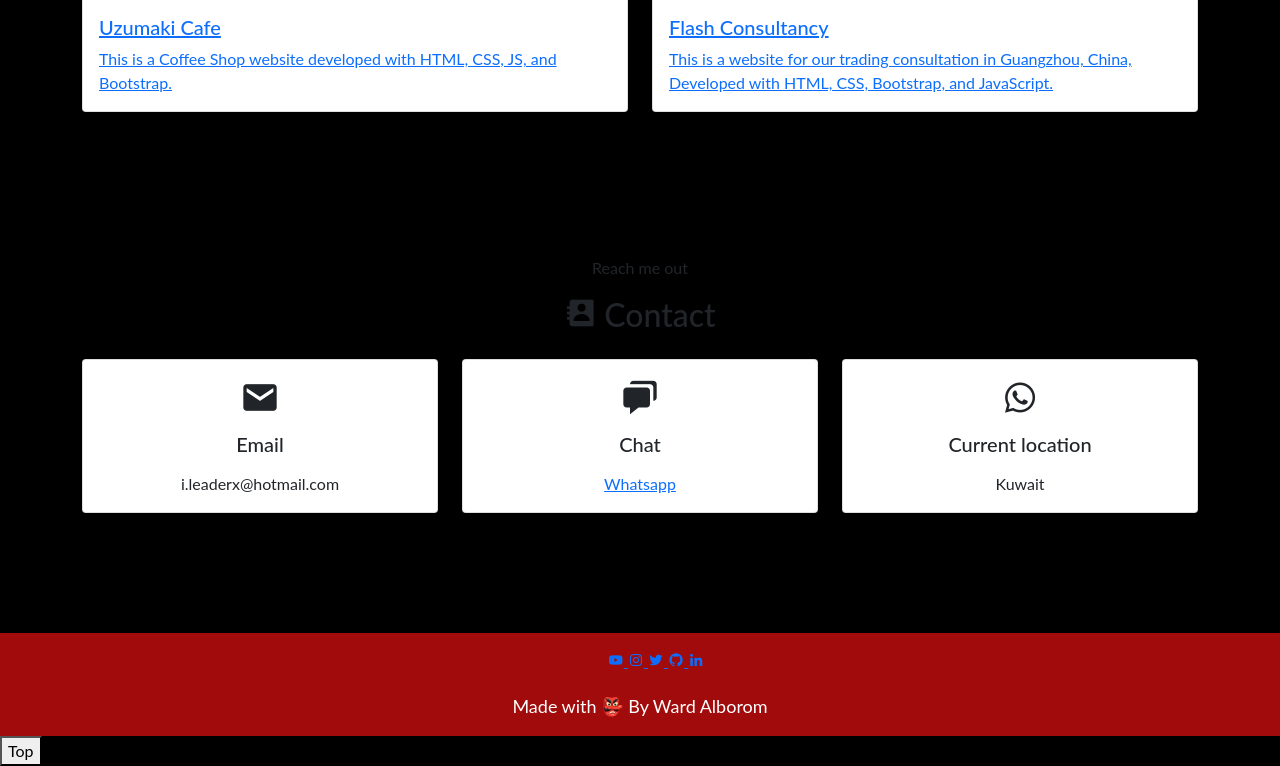
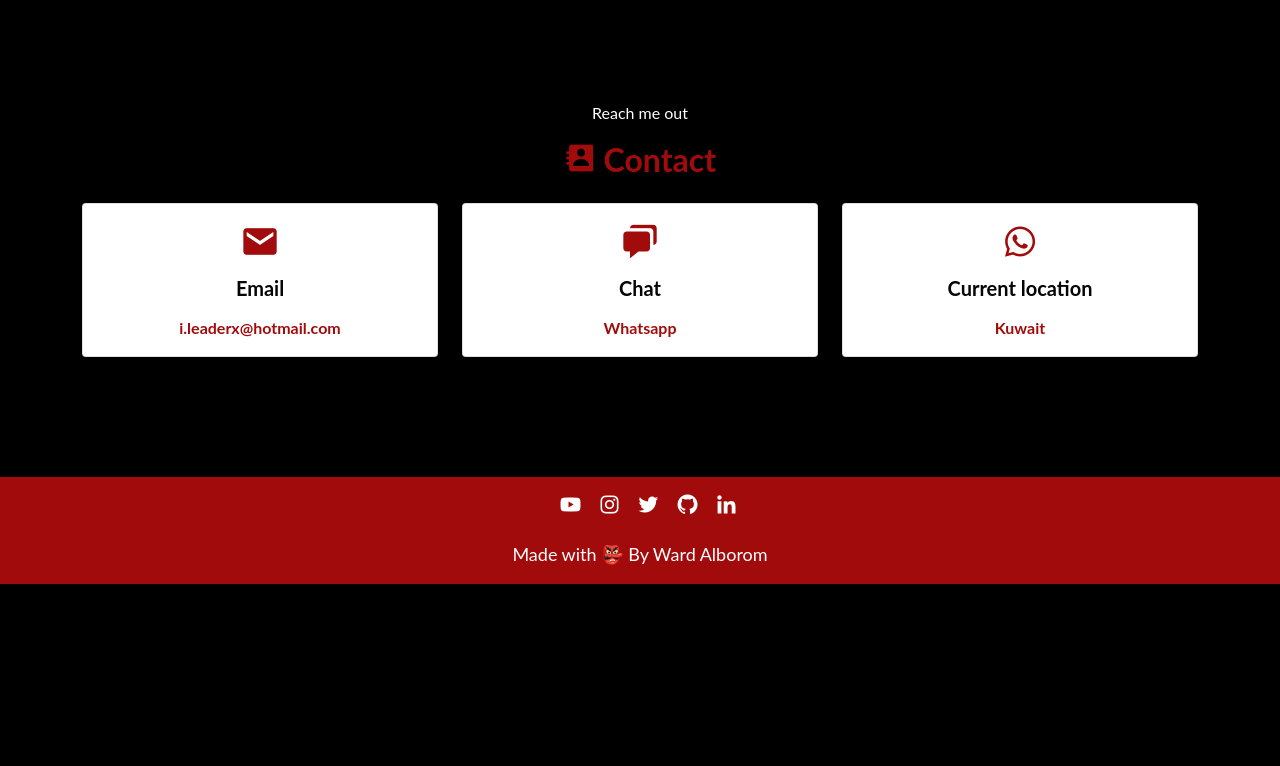
Before and after one commit to ileaderx/ward.website, a PHP site: page /index.html in a window 1280 px wide. Shown: the part 3161-3927 px from the top of the page. After the commit the page ends 3745 px from the top, so only its background shows below. Run offline with PHP 8.4, Linux system fonts and the light colour scheme; some libraries are stand-ins or nearby versions.

Commit message:
Update style.css

```diff
--- a/style.css
+++ b/style.css
@@ -5,53 +5,126 @@ body {
   margin: 0;
 }
 
-ul > li {
-  display: inline;
+#nav-link {
+  font-weight: bold;
+  transition: 0.5s;
 }
 
-ul > li > a > img {
-  width: 35px;
-}
-
-#work > li {
-  display: list-item;
-}
-
-.work1,
-.work2 {
-  color: #a20b0b;
-  text-decoration: none;
-  font-style: normal;
-  font-weight: 500;
-  font-size: 20px;
-  line-height: 29px;
-}
-
-.work1:hover,
-.work2:hover {
-  color: #e31010;
-  transition: 0.25s;
+#nav-link:hover {
+  color: #050505;
 }
 
 .name {
+  font-size: 3em;
   font-weight: 600;
-  font-size: 55px;
-  line-height: 66px;
   color: #ffffff;
 }
 
 .title {
+  font-size: 2em;
   font-weight: 500;
-  font-size: 30px;
-  line-height: 48px;
   color: #ffffff;
 }
 
 .description {
   font-weight: normal;
-  font-size: 20px;
-  line-height: 36px;
   color: #ffffff;
+}
+
+a {
+  text-decoration: none;
+}
+
+p {
+  font-weight: normal;
+  color: #ffffff;
+}
+
+h2,
+h3,
+h4,
+h5,
+h6 {
+  color: #a20b0b;
+  font-weight: bold;
+}
+
+.card {
+  background-color: #ffffff;
+  transition: 0.3s transform cubic-bezier(0.155, 1.105, 0.295, 1.12),
+    0.3s box-shadow,
+    0.3s -webkit-transform cubic-bezier(0.155, 1.105, 0.295, 1.12);
+  cursor: pointer;
+}
+
+.card:hover {
+  transform: scale(1.05);
+  box-shadow: 0 10px 20px rgba(162, 11, 11, 0.7),
+    0 4px 8px rgba(162, 11, 11, 0.7);
+}
+
+.card-title {
+  color: #050505;
+  font-weight: bold;
+}
+
+.card-text {
+  color: #a20b0b;
+  font-weight: bold;
+}
+
+.btn-primary {
+  background-color: #a20b0b;
+  border: #a20b0b 1px solid;
+}
+
+.btn-primary:hover,
+.btn-primary:focus {
+  background-color: #b31010;
+  border: #a30c0c 1px solid;
+}
+
+ul {
+  display: inline-flex;
+  list-style: none;
+}
+
+ul > li > a > i {
+  color: #ffffff;
+  font-size: 1.5rem;
+  letter-spacing: 15px;
+}
+
+ul > li > a > i:hover {
+  color: #000000;
+}
+
+.whatsapp {
+  color: #a20b0b;
+  text-decoration: none;
+  font-weight: bold;
+}
+
+.whatsapp:hover {
+  color: #b31010;
+}
+
+.card-icon {
+  color: #a20b0b;
+}
+
+.card-icon:hover {
+  color: #050505;
+}
+
+.social {
+  color: #ffffff;
+  font-size: 30px;
+  font-weight: bolder;
+}
+
+.social:hover {
+  color: #a20b0b;
 }
 
 .footer {
@@ -61,72 +134,42 @@ ul > li > a > img {
 }
 
 .itachi {
-  width: 14em !important;
-}
-
-.hire_button {
-  width: 150px;
-  height: 65px;
-  border: 3px solid #a20b0b;
-  box-sizing: border-box;
-  background: none;
-  font-weight: normal;
-  font-size: 20px;
-  color: #a20b0b;
-  transition: 0.35s;
-}
-
-.hire_button:hover,
-.hire_button:focus {
-  background-color: #a20b0b;
-  --hover: #a20b0b;
-  box-shadow: inset 0 -3.25em 0 0 var(--hover);
-  border-color: var(--hover);
-  color: #fff;
+  width: 10em;
 }
 
 .sharingan {
   width: 10em;
 }
 
-#ParticleCanvas {
-  position: absolute;
-  z-index: -1;
-  top: 0;
-  bottom: 0px;
-  left: 0;
-  right: 0;
-  margin: auto;
+.backToTop {
+  width: 60px;
+  height: 50px;
+  overflow: hidden;
+  position: fixed;
+  bottom: 150px;
+  right: 20px;
+  border: solid 2px #a20b0b;
+  background: transparent;
+  color: #a20b0b;
+  text-decoration: none;
+  display: none;
+  border-radius: 3px;
+  text-align: center;
+  font-size: 18px;
+  padding: 0.6rem;
+  transition: 0.4s;
+}
+.backToTop:hover {
+  color: #ffffff;
+  background-color: #a20b0b;
 }
 
-@media only screen and (max-width: 600px) {
+@media only screen and (max-width: 575px) {
   #ParticleCanvas {
     display: none;
   }
+
   video {
     display: none;
   }
-
-  .hire_button {
-    width: 100px;
-    height: 45px;
-    border: 3px solid #a20b0b;
-    box-sizing: border-box;
-    background: none;
-    font-weight: normal;
-    font-size: 14px;
-    line-height: 29px;
-    color: #a20b0b;
-    transition: 0.35s;
-    margin: 10px;
-  }
-
-  .hire_button:hover,
-  .hire_button:focus {
-    background-color: #a20b0b;
-    --hover: #a20b0b;
-    box-shadow: inset 0 -3.25em 0 0 var(--hover);
-    border-color: var(--hover);
-    color: #fff;
-  }
 }
```
